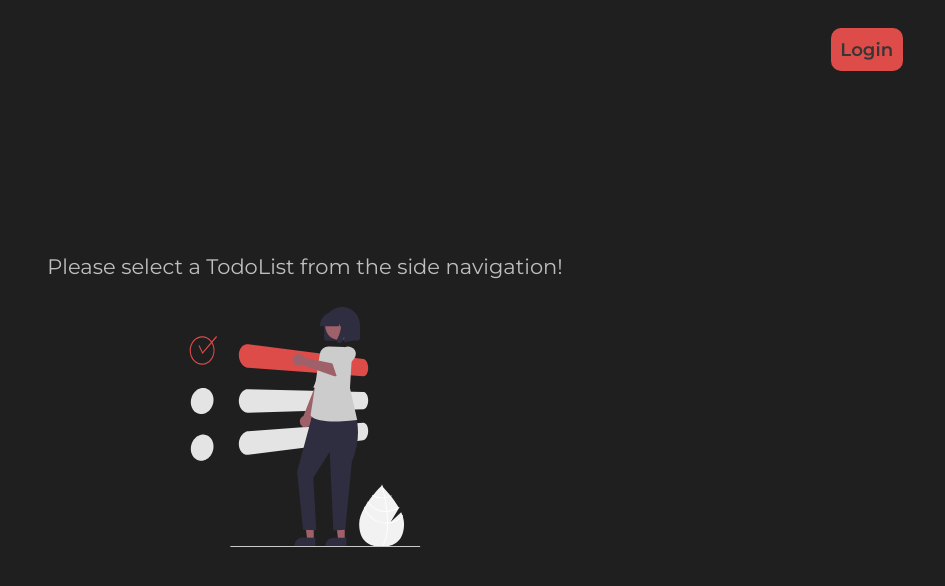
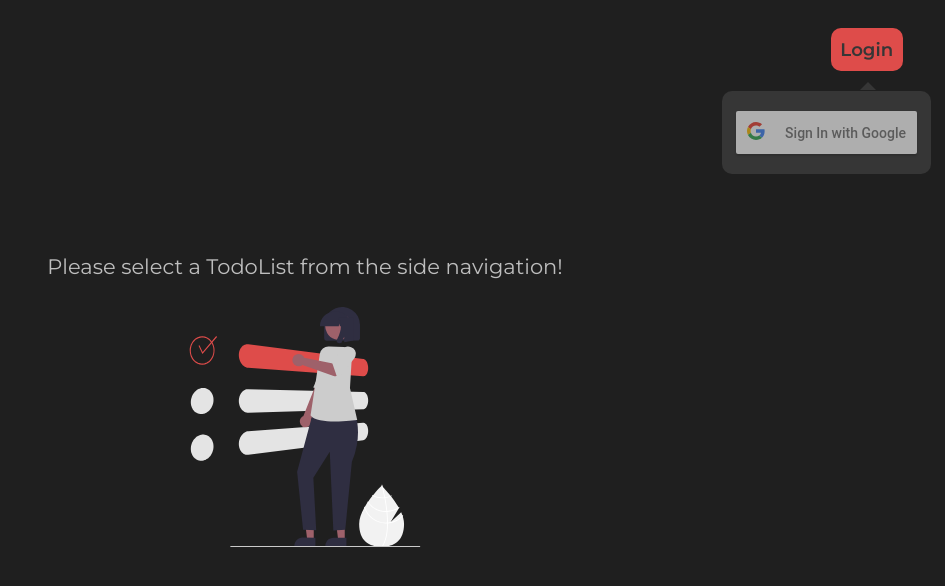
Before and after one commit to SzMatthew/TodoList-frontend, a React (Create React App) app: page /projects in a window 1280 px wide. Shown: the top 586 px of the page, without its empty margins (335-1280 px from the left). Built offline with nearby package versions, Linux system fonts and the light colour scheme.

Commit message:
Add user context

```diff
--- a/src/Components/Login/Login.js
+++ b/src/Components/Login/Login.js
@@ -4,12 +4,7 @@ import { useUser } from '../../Contexts/user-context';
 import './Login.scss';
 
 const Login = () => {
-  const { state: {user} } = useUser();
-  const [isLogindrowDownOpen, setIsLoginDropDownOpen] = useState(false);
-
-  const handleLoginClick = () => {
-    setIsLoginDropDownOpen(!isLogindrowDownOpen);
-  };
+  const { state: {user, isLogindrowDownOpen}, handleLoginClick } = useUser();
 
   return (
     <div className='login'>
@@ -20,7 +15,7 @@ const Login = () => {
       }
       {
         isLogindrowDownOpen
-        ? <LoginDropDown handleLoginClick={handleLoginClick}/>
+        ? <LoginDropDown/>
         : null
       }
     </div>
--- a/src/Components/LoginDropDown/LoginDropDown.js
+++ b/src/Components/LoginDropDown/LoginDropDown.js
@@ -3,8 +3,8 @@ import { GoogleLogin, GoogleLogout } from 'react-google-login';
 import { useUser } from '../../Contexts/user-context';
 import './LoginDropDown.scss';
 
-const LoginDropDown = ({ handleLoginClick }) => {
-  const { state: {user}, loginSuccess, loginError, logOut } = useUser();
+const LoginDropDown = () => {
+  const { state: {user}, loginSuccess, loginError, logOut, handleLoginClick } = useUser();
   return (
     <div className='dropDown' >
       {
--- a/src/Contexts/user-context.js
+++ b/src/Contexts/user-context.js
@@ -5,7 +5,16 @@ const UserContext = createContext();
 const userReducer = (state, action) => {
     switch (action.type) {
         case 'SET_USER': {
-            return { user: action.payload };
+            return {
+                user: action.payload,
+                isLogindrowDownOpen: state.isLogindrowDownOpen
+            };
+        }
+        case 'SET_ISLOGINDROPDOWNOPEN': {
+            return {
+                user: state.user,
+                isLogindrowDownOpen: action.payload
+            };
         }
         default: {
             throw new Error(`Unsupported action type: ${action.type}`);
@@ -13,8 +22,13 @@ const userReducer = (state, action) => {
     }
 };
 
+const initialeState = {
+    user: null,
+    isLogindrowDownOpen: true
+};
+
 const UserProvider = props => {
-    const [state, dispatch] = useReducer(userReducer, {user: null});
+    const [state, dispatch] = useReducer(userReducer, initialeState);
     const value = useMemo(() => [state, dispatch], [state]);
     return <UserContext.Provider value={value} {...props} />;
 };
@@ -50,13 +64,18 @@ const useUser = () => {
       setUser(null);
     };
 
+    const handleLoginClick = () => {
+        dispatch({type: 'SET_ISLOGINDROPDOWNOPEN', payload: !state.isLogindrowDownOpen});
+    };
+
     return {
         state,
         dispatch,
         setUser,
         loginSuccess,
         loginError,
-        logOut
+        logOut,
+        handleLoginClick
     };
 };
 
```
